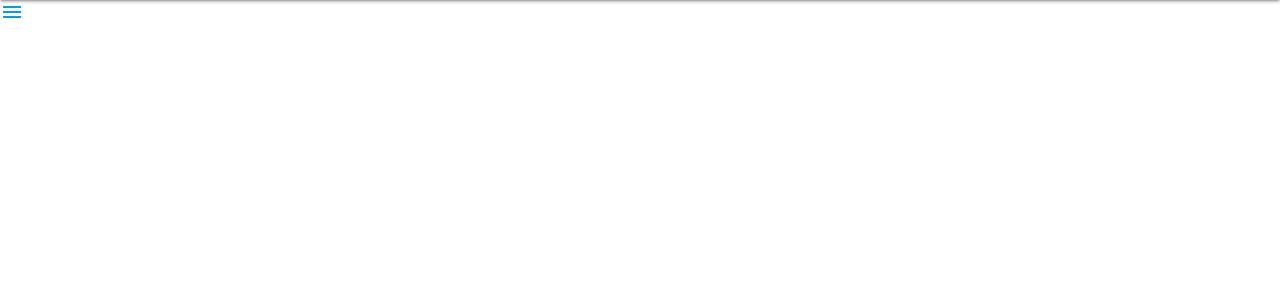
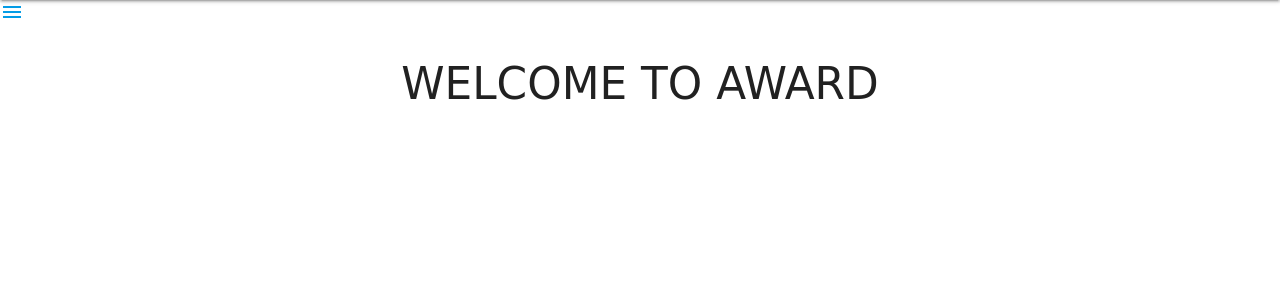
Before and after one commit to cliffnyendwe/award, a Django app: page / in a window 1280 px wide. Shown: the part 64-364 px from the top of the page. Run offline with Django 3.2, Linux system fonts and the light colour scheme; some libraries are stand-ins or nearby versions.

Commit message:
applied google fonts to the header

```diff
--- /dev/null
+++ b/award/static/css/materialize.min.css
@@ -0,0 +1,4 @@
+h3{
+    text-align: center;
+    font-family: 'Charm', cursive;
+}
--- a/award/templates/base.html
+++ b/award/templates/base.html
@@ -22,6 +22,8 @@
 
     <!-- Compiled and minified JavaScript -->
     <script src="https://cdnjs.cloudflare.com/ajax/libs/materialize/1.0.0/js/materialize.min.js"></script>
+    <link rel="stylesheet" href="{% static 'css/animate.css'%}">
+    <link rel="stylesheet" href="{% static 'css/materialize.min.css'%}">
     {% endblock %}
 
 
--- a/award/templates/index.html
+++ b/award/templates/index.html
@@ -4,6 +4,7 @@
 {% block content %}
 {{ block.super }}
 <div class="container-fluid home-content">
+    <h3>WELCOME TO AWARD</h3>
     <h5 style="color:#ffffff">Site of the day {{date|date:"l d-F Y"}}</h5>
     <br>
     <section class="sect">
--- a/awards/settings.py
+++ b/awards/settings.py
@@ -109,7 +109,7 @@ AUTH_PASSWORD_VALIDATORS = [
 
 LANGUAGE_CODE = 'en-us'
 
-TIME_ZONE = 'UTC'
+TIME_ZONE = 'Africa/Nairobi'
 
 USE_I18N = True
 
```
Also changed, not shown: award/templates/registration/base.html (+11 -4 lines), award/static/css/animate.css (added).
